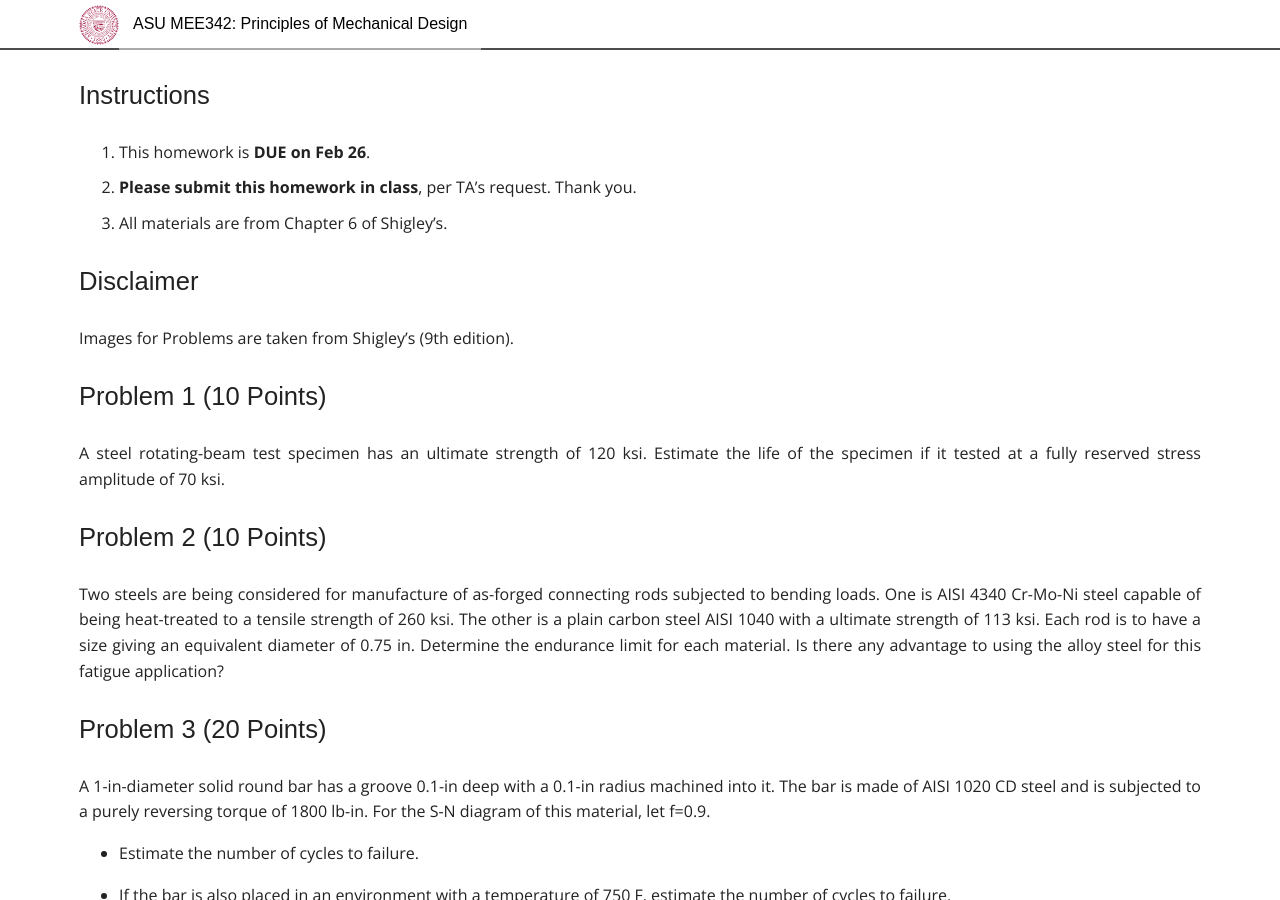
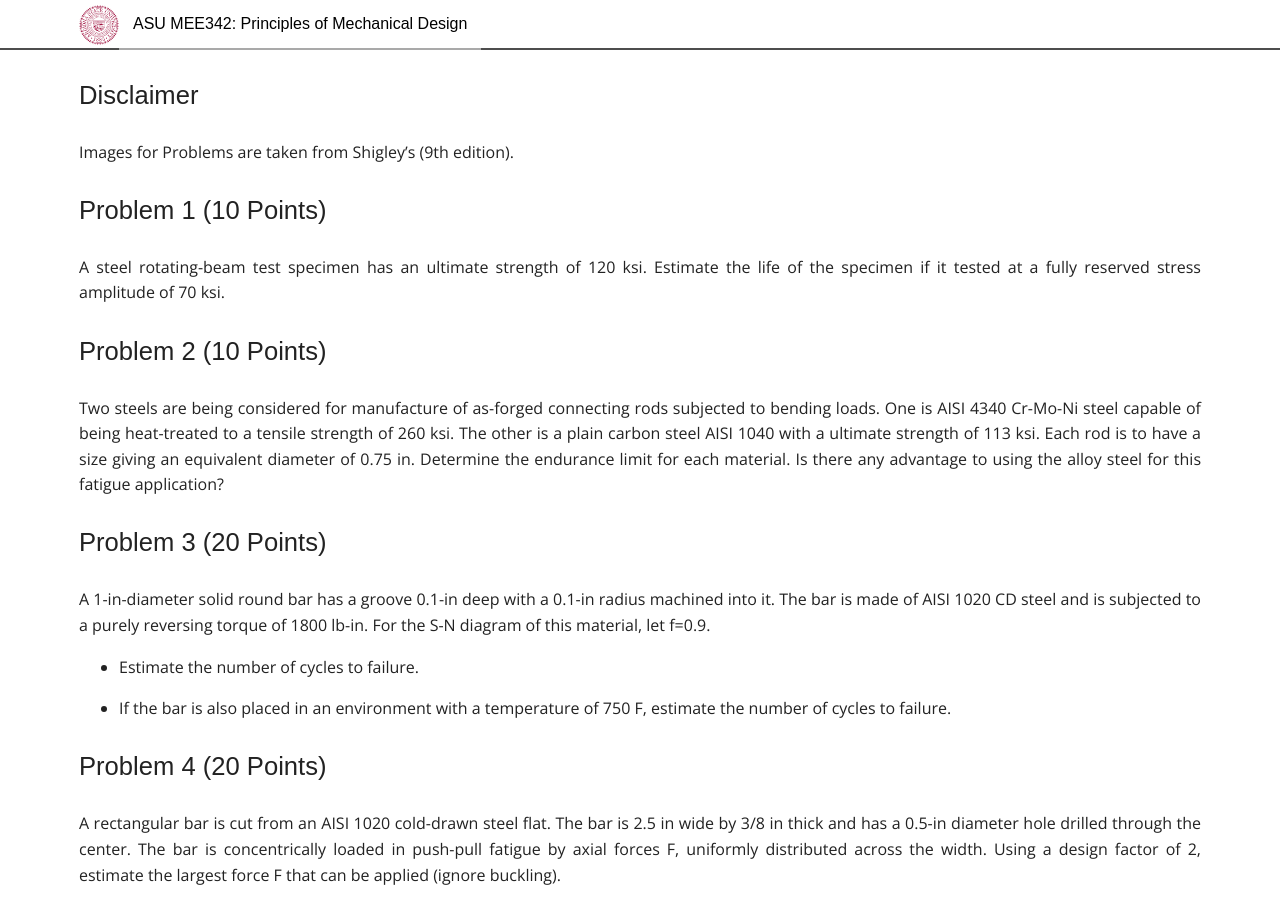
Before and after one commit to DesignInformaticsLab/DesignInformaticsLab.github.io, a Jekyll site: the page built from _posts/teaching/mechdesign/2018-02-17-homework3.md, in a window 1280 px wide and 900 px high. Built offline with Jekyll 4.4.1, drawn with Linux system fonts in a browser that asks for light colours; some web fonts are replaced.

Commit message:
update MEE342 homework

```diff
--- a/_posts/teaching/mechdesign/2018-02-17-homework3.md
+++ b/_posts/teaching/mechdesign/2018-02-17-homework3.md
@@ -23,12 +23,6 @@ MathJax.Hub.Queue(function() {
 </script>
 <script type="text/javascript" src="http://cdn.mathjax.org/mathjax/latest/MathJax.js?config=TeX-AMS-MML_HTMLorMML"></script>
 
-
-### Instructions
-
-1. This homework is **DUE on Feb 26**.
-2. **Please submit this homework in class**, per TA's request. Thank you.
-3. All materials are from Chapter 6 of Shigley's.
 
 ### Disclaimer
 Images for Problems are taken from Shigley's (9th edition).
```
